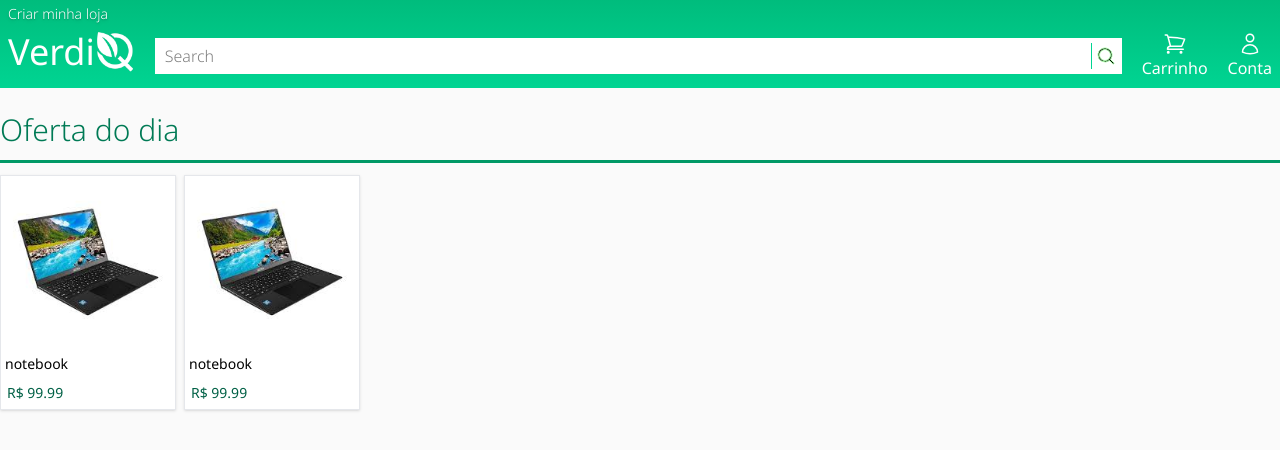
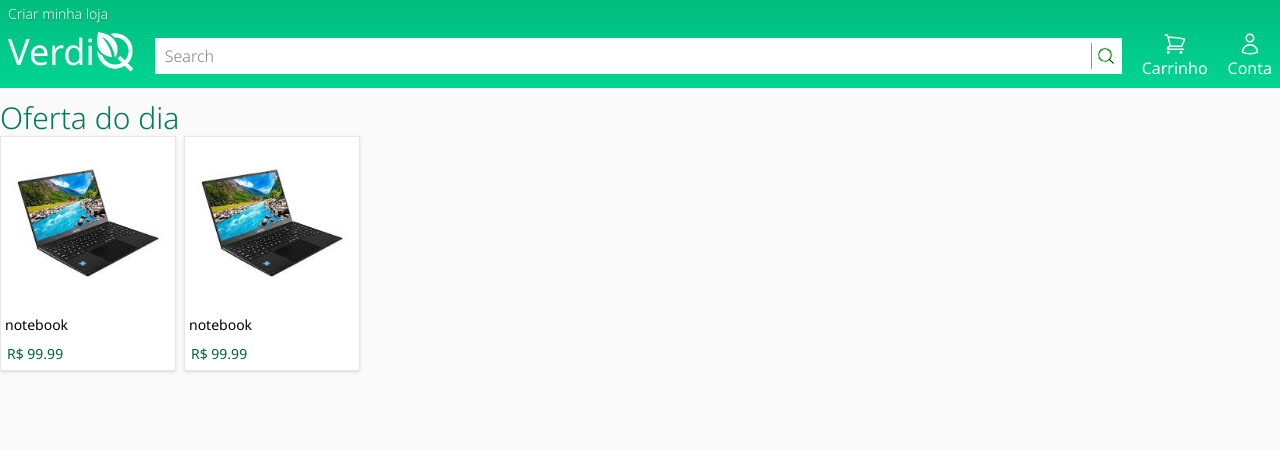
Before and after one commit to EnzoRochaBrito/angular-marketplace-client, an Angular app: page / in a window 1280 px wide. Shown: the top 450 px of the page. Built offline with nearby package versions, Linux system fonts and the light colour scheme.

Commit message:
minor changes

```diff
--- a/src/app/page/product/landing/landing.css
+++ b/src/app/page/product/landing/landing.css
@@ -4,7 +4,3 @@
 .product-grid {
     grid-template-columns: repeat(auto-fill, minmax(160px, 1fr));
 }
-
-.title-container {
-    @apply border-b-emerald-600 border-b-3 py-3 mb-3;
-}
--- a/src/app/page/product/product/product.html
+++ b/src/app/page/product/product/product.html
@@ -13,7 +13,7 @@
                     Notebook Dell Inspiron I14-I150U-M50 14" FHD+ Intel® Core™ 7 150U 16GB 512GB SSD Windows 11 Prata Gelo
                 </h1>
                 <h5 class="store-name text-sm">
-                    Vendido por: <span class="text-blue-400 cursor-pointer hover:text-blue-700 transition-colors">Loja</span>
+                    Vendido por: <span class="text-blue-400 cursor-pointer hover:text-blue-700 transition-colors" [routerLink]="['/store','storeID']">Loja</span>
                 </h5>
             </div>
             <div class="mb-3">
--- a/src/app/page/product/product/product.ts
+++ b/src/app/page/product/product/product.ts
@@ -5,10 +5,11 @@ import { ReactiveFormsModule } from '@angular/forms';
 import { SelectAmount } from '../../../widget/select-amount/select-amount';
 import { Dropdown } from '../../../widget/dropdown/dropdown';
 import { ProductCard } from '../../../widget/product-card/product-card';
+import { RouterLink } from '@angular/router';
 
 @Component({
   selector: 'app-product',
-  imports: [StandartPage, ProductImageCarousel, ReactiveFormsModule, SelectAmount, Dropdown, ProductCard],
+  imports: [StandartPage, ProductImageCarousel, ReactiveFormsModule, SelectAmount, Dropdown, ProductCard, RouterLink],
   templateUrl: './product.html',
   styleUrl: './product.css'
 })
```
